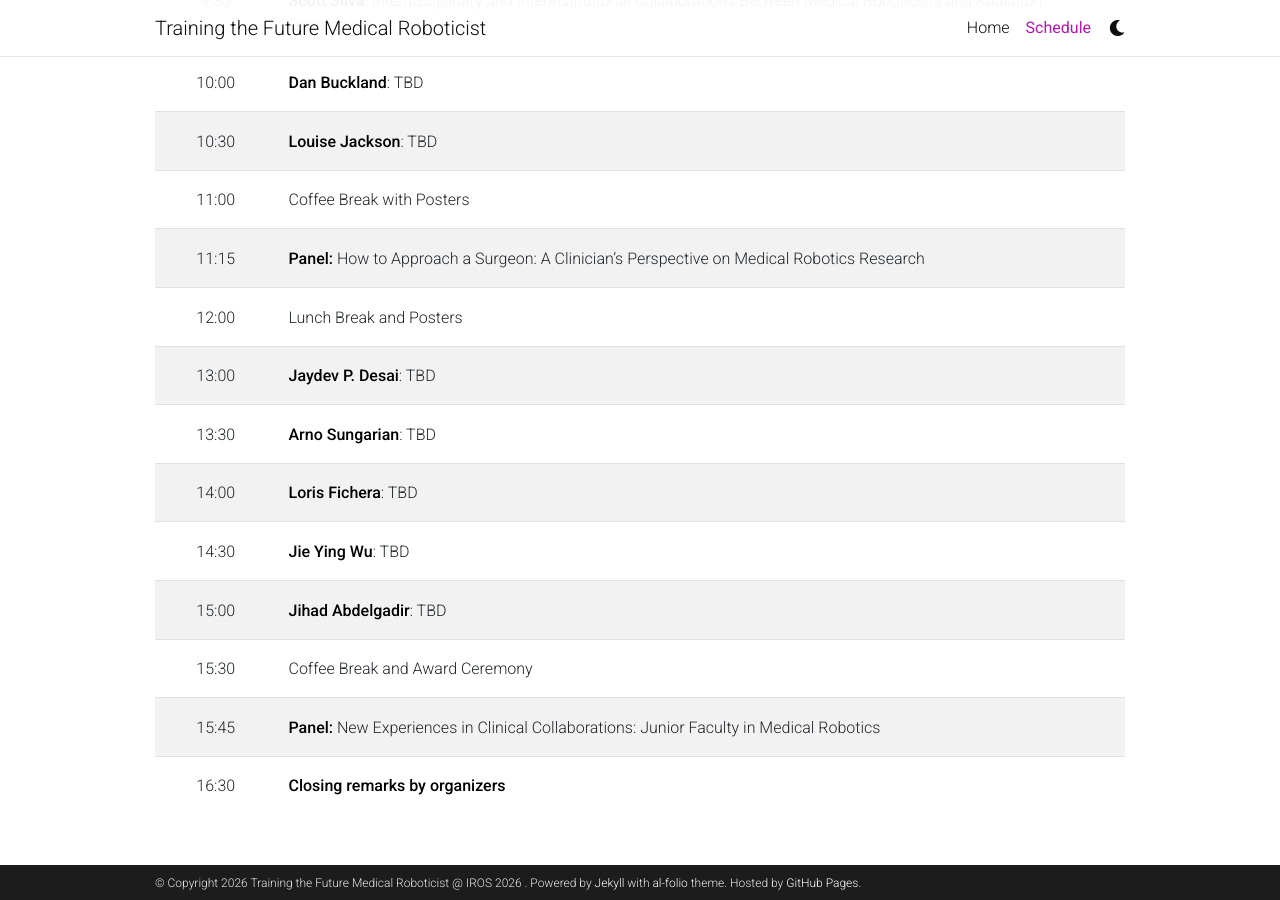
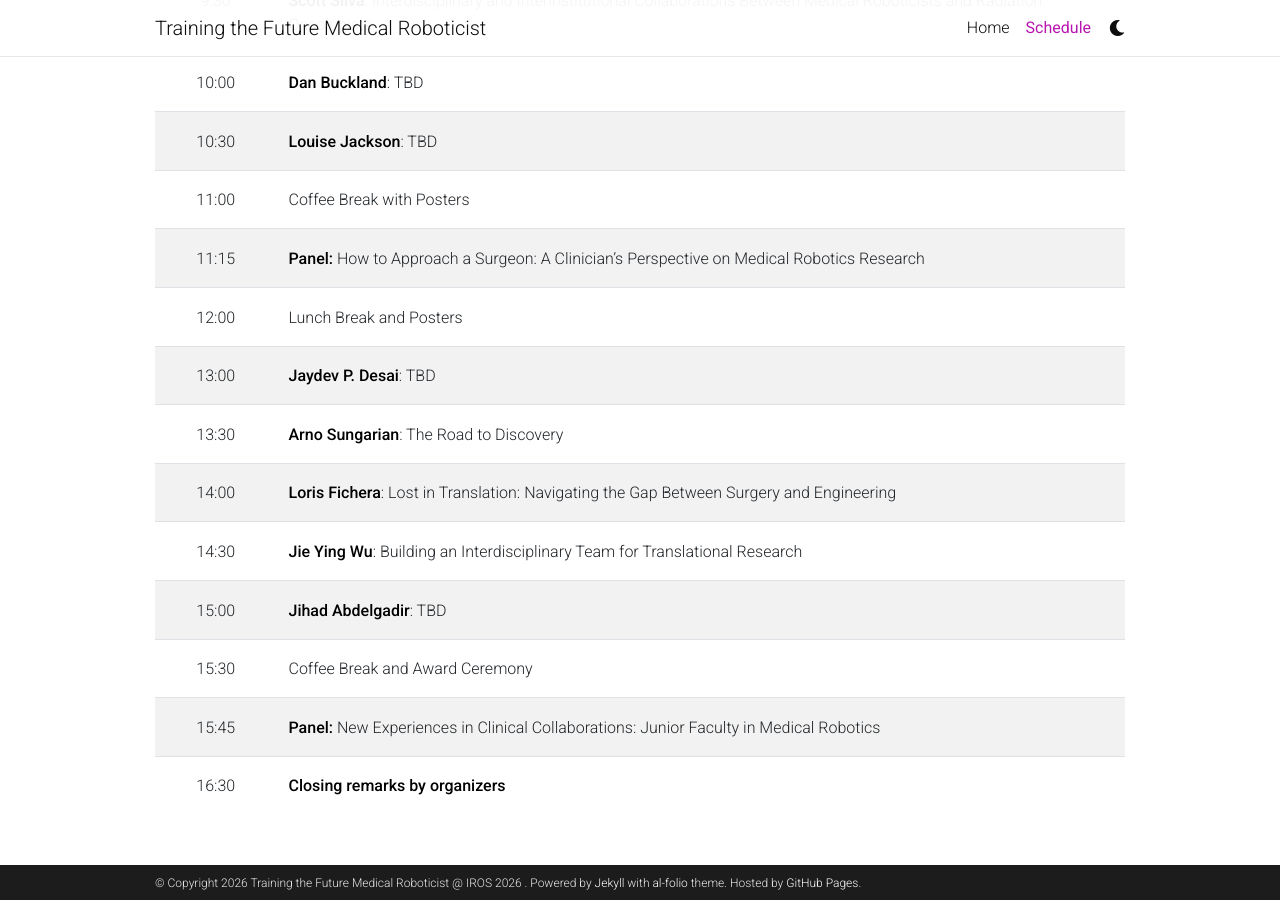
Before and after one commit to future-med-roboticist/future-med-roboticist.github.io, a Jekyll site: the page built from _pages/schedule.md, in a window 1280 px wide and 900 px high, scrolled down 559 px. Built offline with Jekyll 4.4.1, drawn with Linux system fonts in a browser that asks for light colours; comment, search, counter and statistics services are not loaded; a style sheet for code colours, icons or effects is not loaded.

Commit message:
Update schedule.md
Added a few titles

```diff
--- a/_pages/schedule.md
+++ b/_pages/schedule.md
@@ -12,17 +12,17 @@ nav_order: 1
 | 8:00| **Registration - Coffee and Poster Setup Time** |
 | 8:15| **Introduction (Welcome remarks by organizers)** |
 | 8:30 | **Simone Schurle-Finke** - From Bioinspired to Biohybrid Microrobots: Overcoming Challenges in Design, Control, and Tracking |
-| 9:00 | **Pierre E. Dupont**: Principles for Project Selection and Productive Clinician-Engineer Partnerships|
+| 9:00 | **Pierre E. Dupont**: Principles for Project Selection and Productive Clinician-Engineer Partnerships |
 | 9:30 | **Scott Silva**: Interdisciplinary and Interinstitutional Collaborations Between Medical Roboticists and Radiation Oncologists |
-| 10:00 | **Dan Buckland**: TBD |
+| 10:00 | **Dan Buckland**: TBD|
 | 10:30 | **Louise Jackson**: TBD|
 | 11:00 | Coffee Break with Posters |
 | 11:15 | **Panel:** How to Approach a Surgeon: A Clinician's Perspective on Medical Robotics Research |
 | 12:00 | Lunch Break and Posters|
 | 13:00 | **Jaydev P. Desai**: TBD|
-| 13:30 | **Arno Sungarian**: TBD|
-| 14:00 | **Loris Fichera**: TBD|
-| 14:30 | **Jie Ying Wu**: TBD|
+| 13:30 | **Arno Sungarian**: The Road to Discovery |
+| 14:00 | **Loris Fichera**: Lost in Translation: Navigating the Gap Between Surgery and Engineering |
+| 14:30 | **Jie Ying Wu**: Building an Interdisciplinary Team for Translational Research |
 | 15:00 | **Jihad Abdelgadir**: TBD|
 | 15:30 | Coffee Break and Award Ceremony |
 | 15:45 | **Panel:** New Experiences in Clinical Collaborations: Junior Faculty in Medical Robotics |
```
